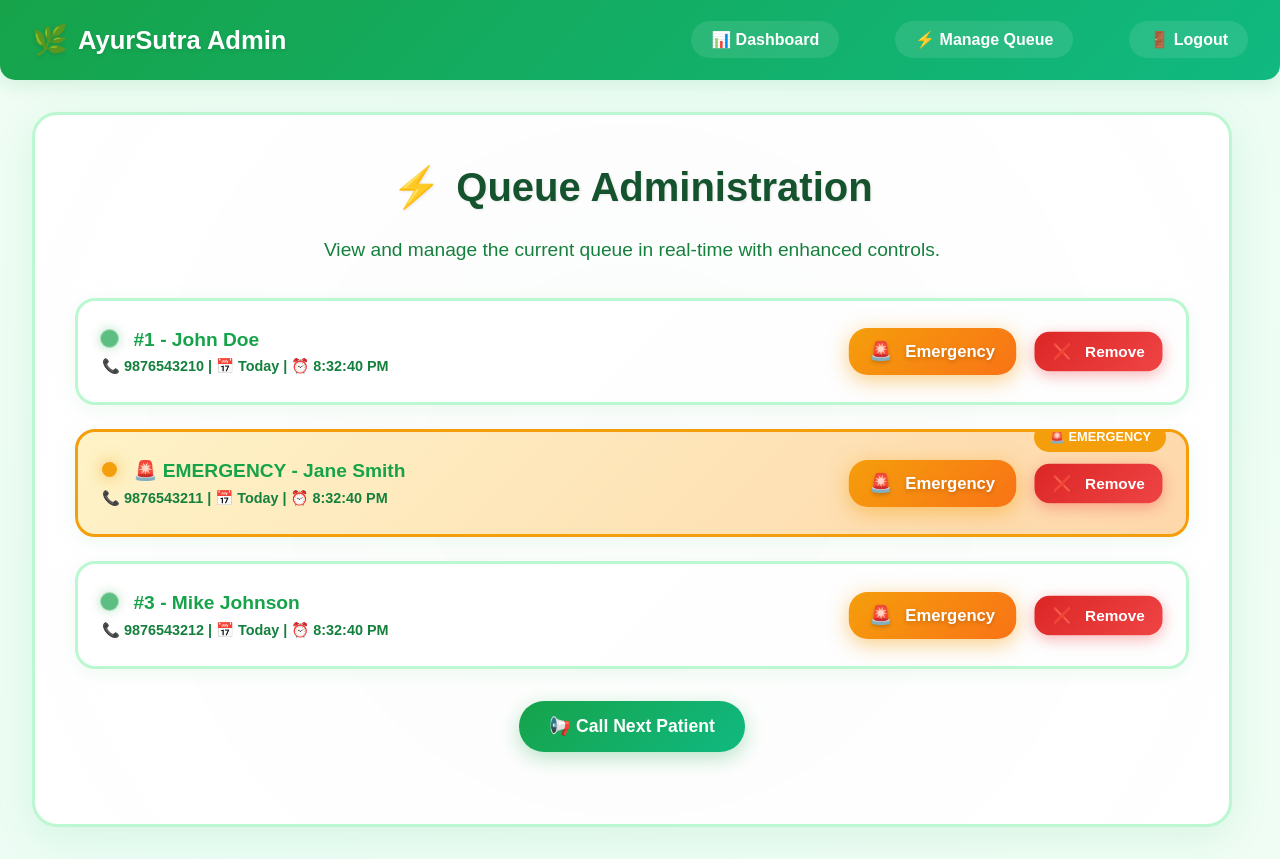
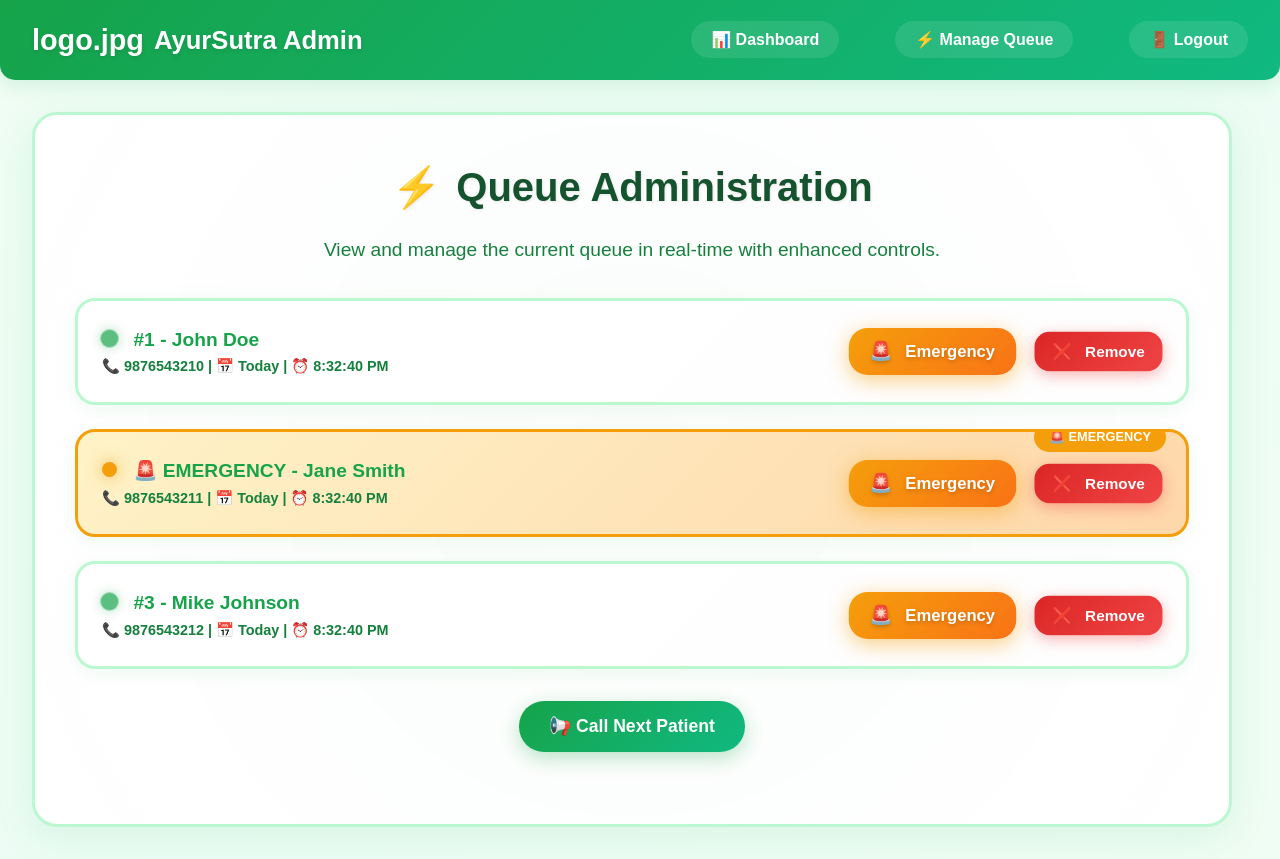
Before and after one commit to Utkarsh5444/queuecare-backend, a website: page public/admin.html in a window 1280 px wide. Drawn offline with Linux system fonts and the light colour scheme; no server answers.

Commit message:
Update admin.html

```diff
--- a/public/admin.html
+++ b/public/admin.html
@@ -39,7 +39,7 @@
     }
 
     .nav-logo::before {
-      content: '🌿' !important;
+      content: 'logo.jpg' !important;
       font-size: 1.8rem !important;
     }
 
```
